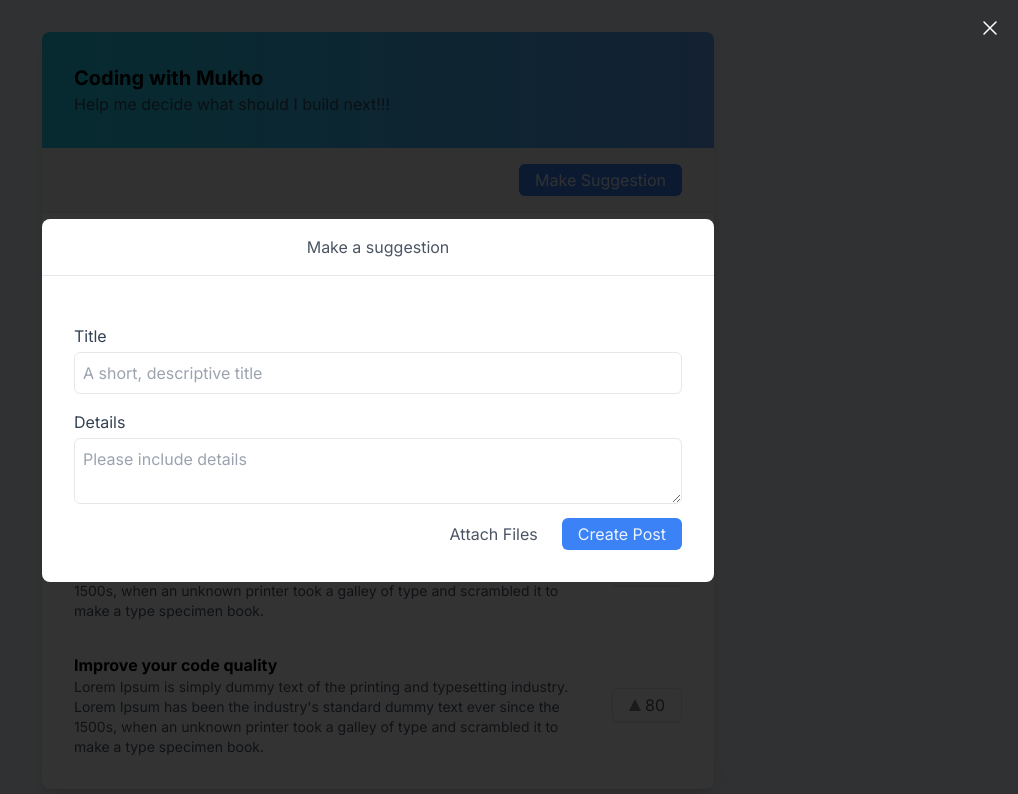
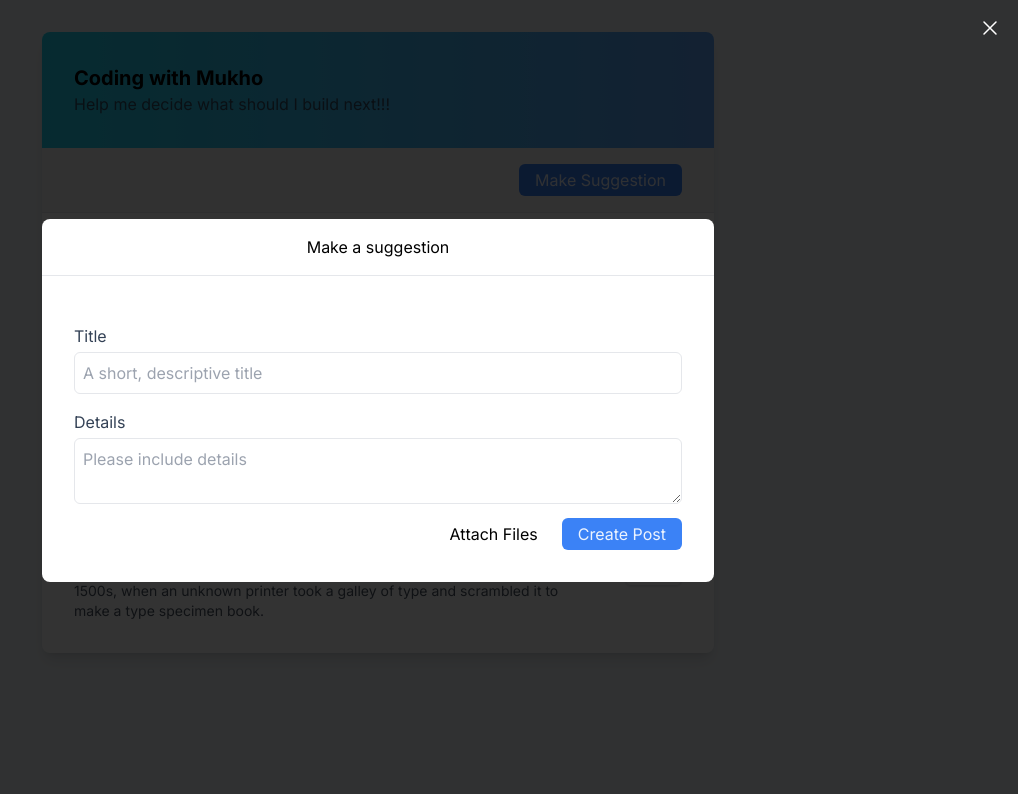
Before and after one commit to ayushmukho/feedback-board, a Next.js app: page / in a window 1280 px wide. Both pictures are taken after a click on the button "Make Suggestion". Shown: the top 794 px of the page, without its empty margins (262-1280 px from the left). Built offline with nearby package versions, Linux system fonts and the light colour scheme.

Commit message:
Broken down into small components

```diff
--- a/app/components/FeedbackFromPopup.js
+++ b/app/components/FeedbackFromPopup.js
@@ -1,52 +1,12 @@
 import Button from "../shared-components/Button";
+import Popup from "../shared-components/Popup";
 
-export default function FeedbackFromPopup({ setShowFeedbackPopup }) {
+export default function FeedbackFromPopup({ setShow }) {
   return (
-    <div className="fixed inset-0 bg-white md:bg-black md:bg-opacity-80 flex md:items-center">
-      <button
-        onClick={() => setShowFeedbackPopup((prev) => !prev)}
-        className="hidden md:block fixed top-4 right-4 text-white"
+    <Popup
+      setShow={setShow}
+      title={"Make a suggestion"}
     >
-        <svg
-          xmlns="http://www.w3.org/2000/svg"
-          fill="none"
-          viewBox="0 0 24 24"
-          stroke-width="1.5"
-          stroke="currentColor"
-          class="w-6 h-6"
-        >
-          <path
-            stroke-linecap="round"
-            stroke-linejoin="round"
-            d="M6 18L18 6M6 6l12 12"
-          />
-        </svg>
-      </button>
-      <div className="w-full">
-        <div className="bg-white md:max-w-2xl md:mx-auto md:rounded-lg overflow-hidden text-gray-600">
-          <div className="realtive">
-            <button
-              onClick={() => setShowFeedbackPopup((prev) => !prev)}
-              className="absolute top-4 left-8 md:hidden"
-            >
-              <svg
-                xmlns="http://www.w3.org/2000/svg"
-                fill="none"
-                viewBox="0 0 24 24"
-                strokeWidth={1.5}
-                stroke="currentColor"
-                className="w-6 h-6"
-              >
-                <path
-                  strokeLinecap="round"
-                  strokeLinejoin="round"
-                  d="M10.5 19.5L3 12m0 0l7.5-7.5M3 12h18"
-                />
-              </svg>
-            </button>
-            <h2 className="py-4 text-center border-b">Make a suggestion</h2>
-          </div>
-
       <form className="p-8">
         <label className=" block mt-4 mb-1 text-slate-700">Title</label>
         <input
@@ -64,8 +24,6 @@ export default function FeedbackFromPopup({ setShowFeedbackPopup }) {
           <Button primary>Create Post</Button>
         </div>
       </form>
-        </div>
-      </div>
-    </div>
+    </Popup>
   );
 }
--- a/app/components/FeedbackItem.js
+++ b/app/components/FeedbackItem.js
@@ -1,21 +1,28 @@
-export default function FeedbackItem() {
+export default function FeedbackItem({
+  openModal,
+  title,
+  description,
+  votesCount,
+}) {
   return (
-    <div className="flex gap-8 my-8 items-center">
+    <a
+      href=""
+      onClick={(e) => {
+        e.preventDefault();
+        openModal();
+      }}
+      className="flex gap-8 my-8 items-center"
+    >
       <div>
-        <h2 className="font-bold">Improve your code quality</h2>
-        <p className="text-gray-600 text-sm">
-          Lorem Ipsum is simply dummy text of the printing and typesetting
-          industry. Lorem Ipsum has been the industry's standard dummy text ever
-          since the 1500s, when an unknown printer took a galley of type and
-          scrambled it to make a type specimen book.
-        </p>
+        <h2 className="font-bold">{title}</h2>
+        <p className="text-gray-600 text-sm">{description}</p>
       </div>
       <div>
         <button className="shadow-sm text-gray-600 shadow-gray-200 border rounded-md py-1 px-4 flex items-center gap-1">
           <span className="triangle-vote-up"></span>
-          80
+          {votesCount}
         </button>
       </div>
-    </div>
+    </a>
   );
 }
--- /dev/null
+++ b/app/components/FeedbackItemPopup.js
@@ -0,0 +1,9 @@
+import Popup from "../shared-components/Popup";
+
+export default function FeedbackItemPopup({ title, setShow }) {
+  return (
+    <Popup title={""} setShow={setShow}>
+      {title}
+    </Popup>
+  );
+}
--- a/app/page.js
+++ b/app/page.js
@@ -4,13 +4,40 @@ import { useState } from "react";
 import FeedbackItem from "./components/FeedbackItem";
 import FeedbackFromPopup from "./components/FeedbackFromPopup";
 import Button from "./shared-components/Button";
+import FeedbackItemPopup from "./components/FeedbackItemPopup";
 
 export default function Home() {
-  const [showFeedbackPopup, setShowFeedbackPopup] = useState(false);
+  const [showFeedbackPopupFrom, setShowFeedbackPopupForm] = useState(false);
+  const [showFeedbackPopupItem, setShowFeedbackPopupItem] = useState(null);
 
-  const openFeedbackModal = () => {
-    setShowFeedbackPopup((prev) => !prev);
+  const openFeedbackModalForm = () => {
+    setShowFeedbackPopupForm((prev) => !prev);
   };
+  const openFeedbackModalItem = (feedback) => {
+    setShowFeedbackPopupItem(feedback);
+  };
+
+  const feedback = [
+    {
+      title: "Improve your code quality",
+      description:
+        "Lorem Ipsum is simply dummy text of the printing and typesetting industry. Lorem Ipsum has been the industry's standard dummy text ever since the 1500s, when an unknown printer took a galley of type and scrambled it to make a type specimen book.",
+      votesCount: 80,
+    },
+    {
+      title: "Improve your code quality2",
+      description:
+        "Lorem Ipsum is simply dummy text of the printing and typesetting industry. Lorem Ipsum has been the industry's standard dummy text ever since the 1500s, when an unknown printer took a galley of type and scrambled it to make a type specimen book.",
+      votesCount: 10,
+    },
+    {
+      title: "Improve your code quality3",
+      description:
+        "Lorem Ipsum is simply dummy text of the printing and typesetting industry. Lorem Ipsum has been the industry's standard dummy text ever since the 1500s, when an unknown printer took a galley of type and scrambled it to make a type specimen book.",
+      votesCount: 1,
+    },
+  ];
+
   return (
     <main className="bg-white md:max-w-2xl mx-auto shadow-lg md:rounded-lg md:mt-8 overflow-hidden">
       <div className="bg-gradient-to-r from-cyan-400 to-blue-400 p-8">
@@ -22,19 +49,27 @@ export default function Home() {
       <div className="bg-gray-100 px-8 py-4 flex border-b">
         <div className="grow"></div>
         <>
-          <Button primary onClick={openFeedbackModal}>
+          <Button primary onClick={openFeedbackModalForm}>
             Make Suggestion
           </Button>
         </>
       </div>
       <div className="px-8">
-        <FeedbackItem />
-        <FeedbackItem />
-        <FeedbackItem />
-        <FeedbackItem />
+        {feedback.map((feedback) => (
+          <FeedbackItem
+            {...feedback}
+            openModal={() => openFeedbackModalItem(feedback)}
+          />
+        ))}
       </div>
-      {showFeedbackPopup && (
-        <FeedbackFromPopup setShowFeedbackPopup={setShowFeedbackPopup} />
+      {showFeedbackPopupFrom && (
+        <FeedbackFromPopup setShow={setShowFeedbackPopupForm} />
+      )}
+      {showFeedbackPopupItem && (
+        <FeedbackItemPopup
+          {...showFeedbackPopupItem}
+          setShow={setShowFeedbackPopupItem}
+        />
       )}
     </main>
   );
--- /dev/null
+++ b/app/shared-components/Popup.js
@@ -0,0 +1,32 @@
+import Close from "../utils/svg/Close";
+import LeftArrow from "../utils/svg/LeftArrow";
+
+export default function Popup({ setShow, children, title }) {
+  return (
+    <div className="fixed inset-0 bg-white md:bg-black md:bg-opacity-80 flex md:items-center">
+      <button
+        onClick={() => setShow((prev) => !prev)}
+        className="hidden md:block fixed top-4 right-4 text-white"
+      >
+        <Close />
+      </button>
+      <div className="w-full">
+        <div
+          className="bg-white md:max-w-2xl md:mx-auto md:rounded-lg overflow-hidden"
+          onClick={(e) => e.stopPropagation()}
+        >
+          <div className="realtive">
+            <button
+              onClick={() => setShow((prev) => !prev)}
+              className="absolute top-4 left-8 md:hidden"
+            >
+              <LeftArrow />
+            </button>
+            <h2 className="py-4 text-center border-b">{title}</h2>
+          </div>
+          {children}
+        </div>
+      </div>
+    </div>
+  );
+}
--- /dev/null
+++ b/app/utils/svg/Close.js
@@ -0,0 +1,18 @@
+export default function Close() {
+  return (
+    <svg
+      xmlns="http://www.w3.org/2000/svg"
+      fill="none"
+      viewBox="0 0 24 24"
+      stroke-width="1.5"
+      stroke="currentColor"
+      class="w-6 h-6"
+    >
+      <path
+        stroke-linecap="round"
+        stroke-linejoin="round"
+        d="M6 18L18 6M6 6l12 12"
+      />
+    </svg>
+  );
+}
--- /dev/null
+++ b/app/utils/svg/LeftArrow.js
@@ -0,0 +1,18 @@
+export default function LeftArrow() {
+  return (
+    <svg
+      xmlns="http://www.w3.org/2000/svg"
+      fill="none"
+      viewBox="0 0 24 24"
+      strokeWidth={1.5}
+      stroke="currentColor"
+      className="w-6 h-6"
+    >
+      <path
+        strokeLinecap="round"
+        strokeLinejoin="round"
+        d="M10.5 19.5L3 12m0 0l7.5-7.5M3 12h18"
+      />
+    </svg>
+  );
+}
```
Lines whose indentation alone changed are shown as unchanged.
